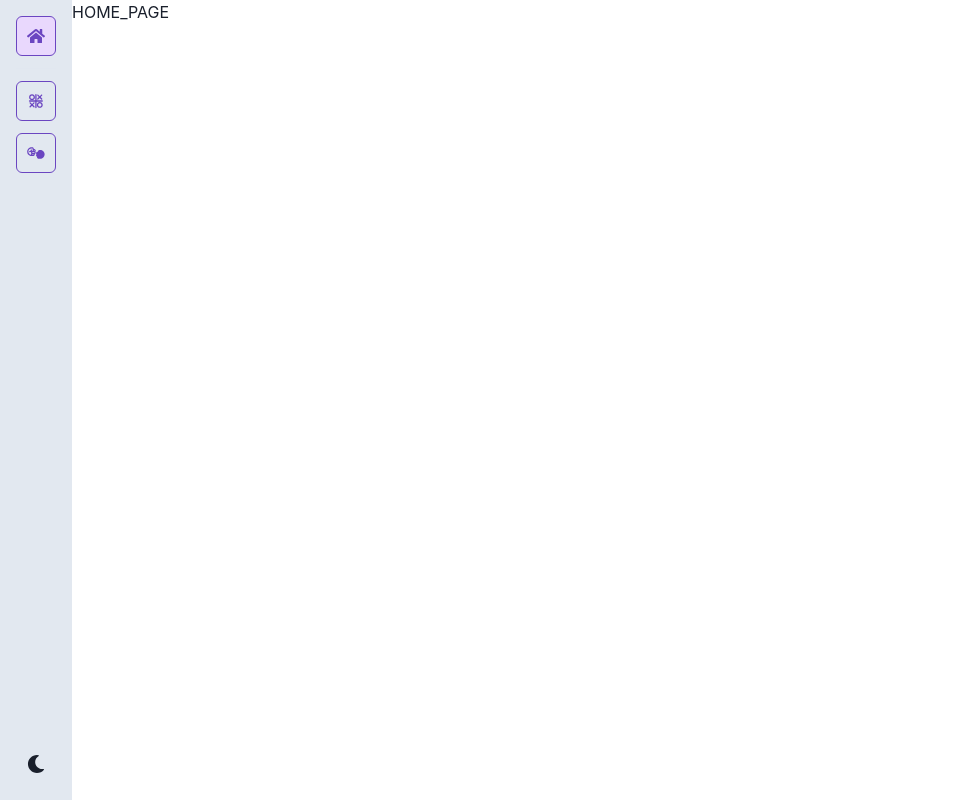
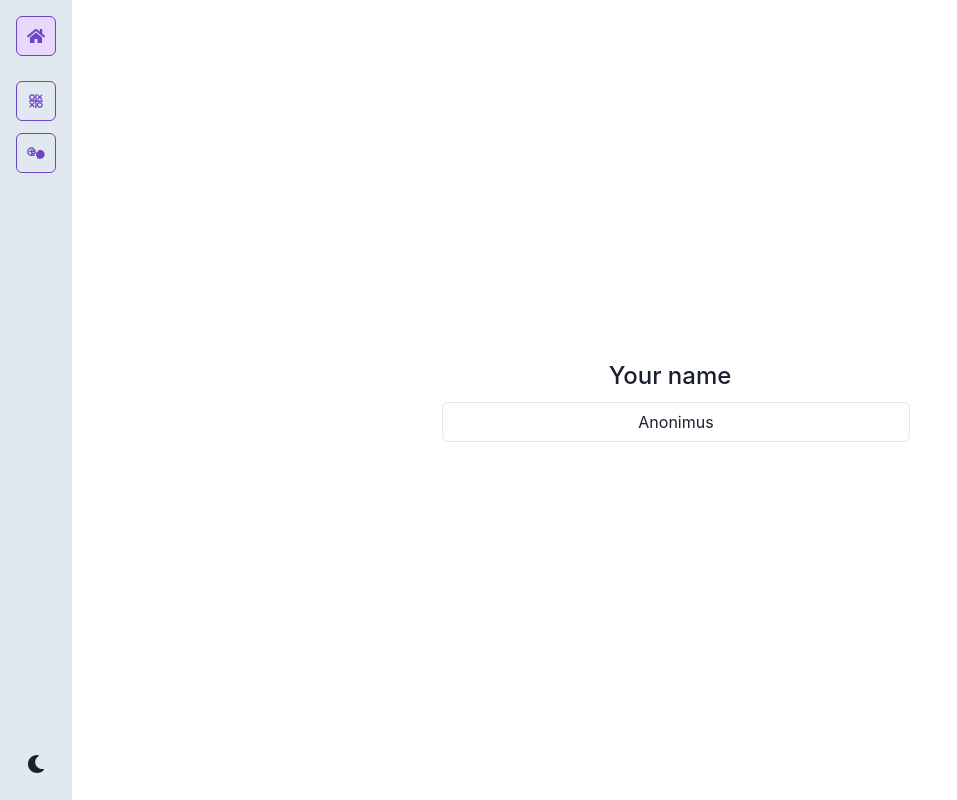
Before and after one commit to Illia-Sakharau/iTransition-intern-developer-2023, a React (Vite) app: page / in a window 1280 px wide. Shown: the whole page, without its empty margins (0-957 px from the left). Built offline with nearby package versions, Linux system fonts and the light colour scheme.

Commit message:
feat: add NameSection component

```diff
--- /dev/null
+++ b/src/components/3-organisms/NameSection.tsx
@@ -0,0 +1,37 @@
+import { FormControl, FormLabel, Input } from "@chakra-ui/react";
+import { useState } from "react";
+
+const NameSection = () => {
+  const localUsername = localStorage.getItem('username');
+  const [username, setUsername] = useState(localUsername ? localUsername : 'Anonimus');
+
+  return (
+    <FormControl
+      maxW={'468px'}
+      margin={4}
+    >
+      <FormLabel
+        htmlFor={'username'}
+        textAlign={'center'}
+        fontSize={'2xl'}
+      >
+        Your name
+      </FormLabel>
+      <Input
+        id={'username'}
+        name={'username'}
+        type={'text'}
+        colorScheme="purple"
+        focusBorderColor='purple.500'
+        textAlign={'center'}
+        value={username}
+        onChange={(e) => {
+          localStorage.setItem('username', e.target.value);
+          setUsername(e.target.value)
+        }}
+      />
+    </FormControl>
+  );
+};
+
+export default NameSection;
--- a/src/components/4-layouts/RootLayout.tsx
+++ b/src/components/4-layouts/RootLayout.tsx
@@ -14,6 +14,7 @@ const RootLayout = () => {
         alignItems="stretch"
         minH={'100vh'}
         spacing={'0'}
+        flexGrow={1}
       >
         <Outlet />
       </VStack>
--- a/src/pages/HomePage.tsx
+++ b/src/pages/HomePage.tsx
@@ -1,3 +1,14 @@
-export default () => {
-  return <div>HOME_PAGE</div>;
+import { Center } from "@chakra-ui/react";
+import NameSection from "../components/3-organisms/NameSection";
+
+const HomePage = () => {
+  return (
+    <Center
+      minH={'100vh'}
+    >
+      <NameSection />
+    </Center>
+  );
 };
+
+export default HomePage
```
